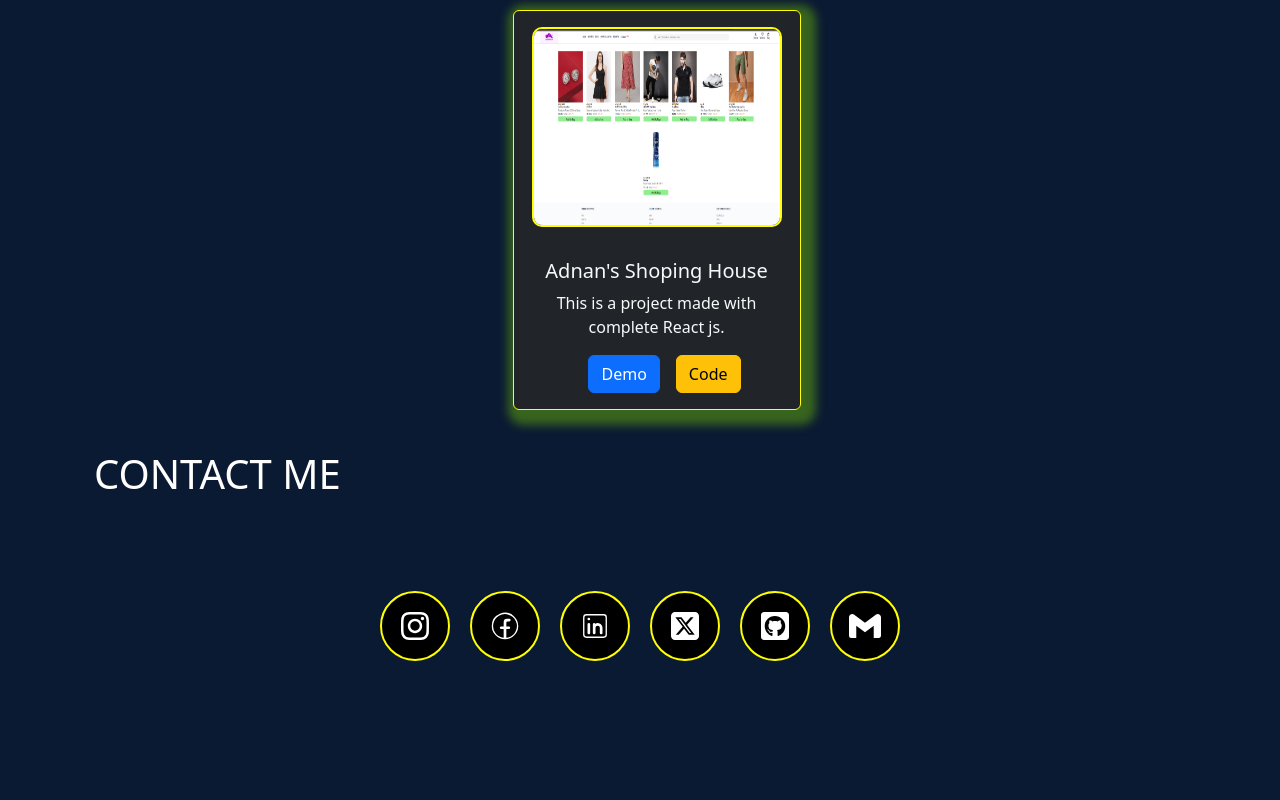
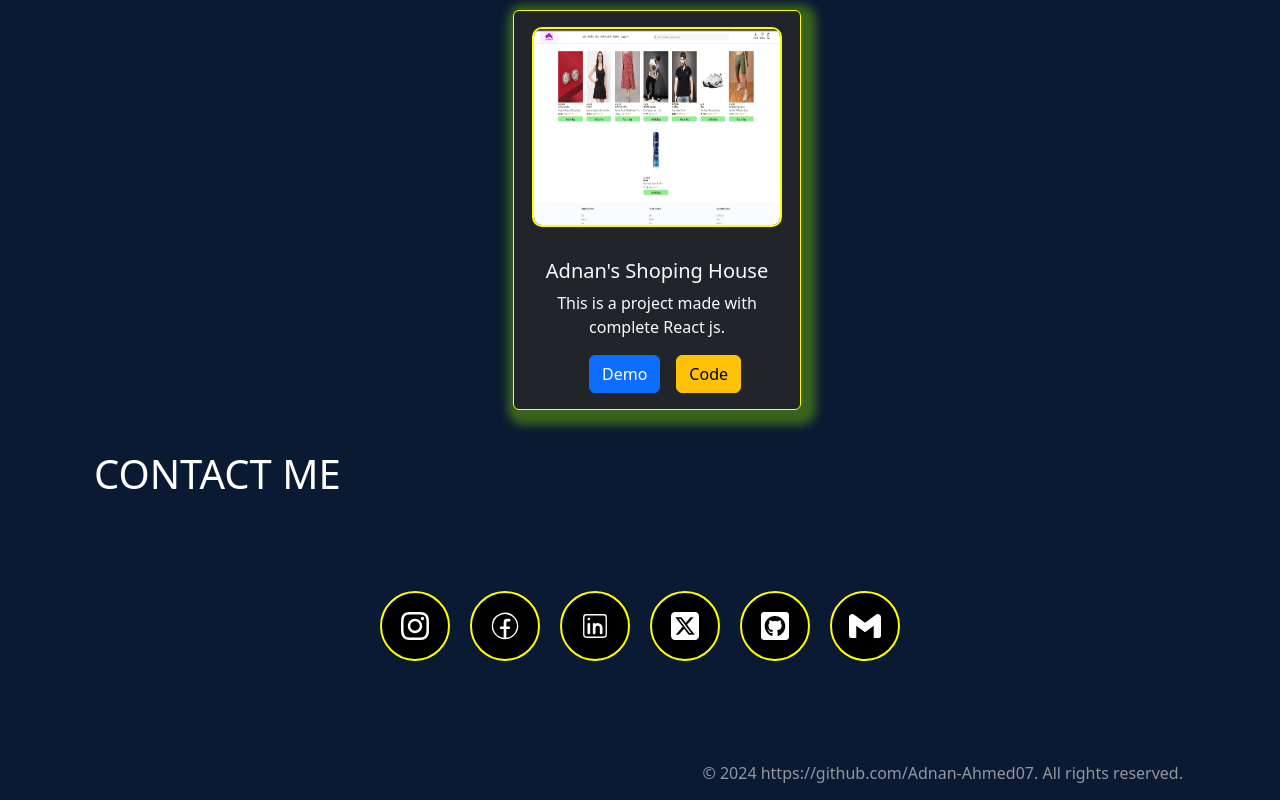
Before and after one commit to Adnan-Ahmed07/My_Personal_portfolio, a React (Vite) app: page / in a window 1280 px wide. Shown: the part 1230-2030 px from the top of the page. Before the commit the page ends 1976 px from the top, so only its background shows below. Built offline with nearby package versions, Linux system fonts and the light colour scheme.

Commit message:
Adding footer so no one can't copy my website

```diff
--- a/package.json
+++ b/package.json
@@ -10,6 +10,7 @@
     "preview": "vite preview"
   },
   "dependencies": {
+    "aos": "^2.3.4",
     "bootstrap": "^5.3.3",
     "react": "^18.3.1",
     "react-dom": "^18.3.1",
--- a/src/App.jsx
+++ b/src/App.jsx
@@ -1,10 +1,21 @@
-import React from 'react';
+import React, { useEffect } from "react";
 import Navbar from './components/Navbar';
 import Home from './components/Home';
 import Skills from './components/Skills';
 import Projects from './components/Project';
 import Contact from './components/Contact';
+import Aos from "aos";
+import "aos/dist/aos.css"
+import Footer from "./components/Footer";
 const App=()=>{
+  useEffect(() => {
+    Aos.init();
+
+   }, [])
+
+
+
+
   return (
   <>
   <Navbar></Navbar>
@@ -13,6 +24,7 @@ const App=()=>{
   <Skills></Skills>
   <Projects></Projects>
   <Contact></Contact>
+  <Footer></Footer>
   </div>
   </>
   )
--- a/src/components/Data/projects.json
+++ b/src/components/Data/projects.json
@@ -5,7 +5,7 @@
     "title": "Adnan's Shoping House",
     "imageSrc": "/assets/projectpic/Screenshot_173.png",
     "description": "This is a project made with complete React js.",
-    "demo": "/assets/",
+    "demo": "https://adnanshouse-ddea4.web.app/",
     "source": "https://github.com/Adnan-Ahmed07/Adnan-s"
   }
 ]
--- /dev/null
+++ b/src/components/Footer.jsx
@@ -0,0 +1,14 @@
+const Footer=()=>{
+  return(
+   <footer>
+
+<div className="copyright">
+
+            © 2024 https://github.com/Adnan-Ahmed07. All rights reserved.
+        </div>
+
+   </footer>
+
+  );
+}
+export default Footer;
--- a/src/index.css
+++ b/src/index.css
@@ -180,3 +180,9 @@ a {
 .contact-icon .items .icons {
   font-size: 2rem;
 }
+
+.copyright {
+  color: #94969f;
+  text-align: end;
+  padding: 15px;
+}
```
Also changed, not shown: 1 other file (tests, documents, lock files or other folders).
